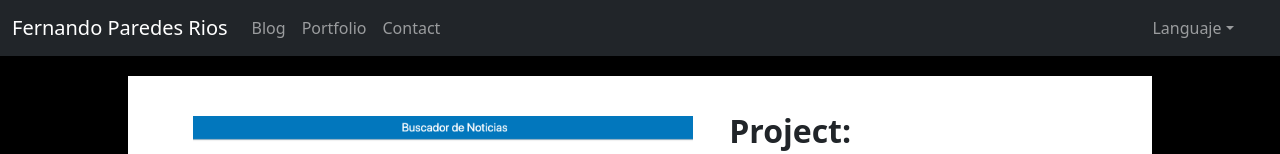
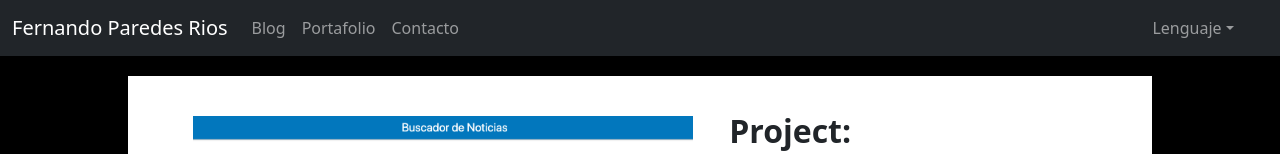
Before and after one commit to ferparrios/Fer-Portfolio-NextJS, a Next.js app: page /web-projects in a window 1280 px wide. Shown: the top 154 px of the page. Built offline with nearby package versions, Linux system fonts and the light colour scheme.

Commit message:
adding internationalization

```diff
--- a/components/BlogHome/BlogHome.tsx
+++ b/components/BlogHome/BlogHome.tsx
@@ -1,11 +1,24 @@
 import React from "react";
 import { HomeCard } from "@components/index";
 import { blogsData } from "banners-data";
+import { useRouter } from 'next/router';
+import { en } from "i18n/en";
+import { es } from "i18n/es";
+import { fr } from "i18n/fr";
 
 export const BlogHome = () => {
+
+  const { locale } = useRouter()
+
   return (
     <div className="blog-home-container" id="blog-home">
-      <h1 className="blog-home-title">Check my Posts</h1>
+      <h1 className="blog-home-title">
+        {[
+          locale === "en-US" && en.blogHomeTitle,
+          locale === "es-PE" && es.blogHomeTitle,
+          locale === "fr-CA" && fr.blogHomeTitle
+        ]}
+      </h1>
       <div className="blog-home-cards-container">
         {blogsData.map((i, index) => (
           <HomeCard
--- a/components/Navbar/Navbar.tsx
+++ b/components/Navbar/Navbar.tsx
@@ -1,11 +1,21 @@
 import Link from "next/link";
+import { useRouter } from "next/router";
 import React, { useState } from "react";
+import { en } from "../../i18n/en";
+import { es } from "../../i18n/es";
+import { fr } from "../../i18n/fr";
 
 export const Navbar = () => {
   const [dropdownActive, setDropdownActive] = useState(false);
   const [clickBlog, setClickMenu] = useState(false);
   const [clickPortfolio, setClickPortfolio] = useState(false);
   const [clickContact, setClickContact] = useState(false);
+
+  const { locale, locales, defaultLocale, route } = useRouter();
+  console.log("Locale: ", locale);
+  console.log("Available Locales: ", locales);
+  console.log("Defaul locale: ", defaultLocale);
+  console.log("Route: ", route)
 
   return (
     <nav className="navbar navbar-expand-lg navbar-dark bg-dark navbar-container ">
@@ -37,7 +47,11 @@ export const Navbar = () => {
                     setClickContact(false);
                   }}
                 >
-                  Blog
+                  {[
+                    locale === "es-PE" && es.blogMenu,
+                    locale === "en-US" && en.blogMenu,
+                    locale === "fr-CA" && fr.blogMenu,
+                  ]}
                 </a>
               </Link>
             </li>
@@ -51,7 +65,11 @@ export const Navbar = () => {
                     setClickContact(false);
                   }}
                 >
-                  Portfolio
+                  {[
+                    locale === "es-PE" && es.portfolioMenu,
+                    locale === "en-US" && en.portfolioMenu,
+                    locale === "fr-CA" && fr.portfolioMenu,
+                  ]}
                 </a>
               </Link>
             </li>
@@ -65,21 +83,29 @@ export const Navbar = () => {
                     setClickContact(true);
                   }}
                 >
-                  Contact
+                  {[
+                    locale === "es-PE" && es.contactMenu,
+                    locale === "en-US" && en.contactMenu,
+                    locale === "fr-CA" && fr.contactMenu,
+                  ]}
                 </a>
               </Link>
             </li>
             <li className="nav-item dropdown languaje-container">
               <a
                 className="nav-link dropdown-toggle"
-                href="#"
+                // href="#"
                 id="navbarDropdownMenuLink"
                 role="button"
                 data-bs-toggle="dropdown"
                 aria-expanded="false"
                 onClick={() => setDropdownActive(!dropdownActive)}
               >
-                Languaje
+                {[
+                  locale === "es-PE" && es.languajeMenu,
+                  locale === "en-US" && en.languajeMenu,
+                  locale === "fr-CA" && fr.languajeMenu,
+                ]}
               </a>
               <ul
                 className={
@@ -88,19 +114,19 @@ export const Navbar = () => {
                 aria-labelledby="navbarDropdownMenuLink"
               >
                 <li>
-                  <a className="dropdown-item" href="#">
-                    EN
-                  </a>
+                  <Link href={'/'} locale={'en-US'} >
+                    <a className="dropdown-item">EN</a>
+                  </Link>
                 </li>
                 <li>
-                  <a className="dropdown-item" href="#">
-                    SP
-                  </a>
+                  <Link href={'/'} locale={'es-PE'}>
+                    <a className="dropdown-item">ES</a>
+                  </Link>
                 </li>
                 <li>
-                  <a className="dropdown-item" href="#">
-                    FR
-                  </a>
+                  <Link href={'/'} locale={'fr-CA'}>
+                    <a className="dropdown-item">FR</a>
+                  </Link>
                 </li>
               </ul>
             </li>
--- a/components/PortfolioContainer/PortfolioContainer.tsx
+++ b/components/PortfolioContainer/PortfolioContainer.tsx
@@ -1,13 +1,24 @@
 import React from "react";
 import { HomeCard } from "@components/index";
 import { portfolioData } from "banners-data";
+import { useRouter } from "next/router";
+import { en } from "i18n/en";
+import { es } from "i18n/es";
+import { fr } from "i18n/fr";
 
 export const PortfolioContainer = () => {
+  const { locale } = useRouter();
   return (
     <div className="portfolio-home-container" id="portfolio-home">
-      <h1 className="blog-home-title">Projects</h1>
+      <h1 className="blog-home-title">
+        {[
+          locale === "en-US" && en.projectsTitle,
+          locale === "es-PE" && es.projectsTitle,
+          locale === "fr-CA" && fr.projectsTitle,
+        ]}
+      </h1>
       <div className="blog-home-cards-container">
-      {portfolioData.map((i, index) => (
+        {portfolioData.map((i, index) => (
           <HomeCard
             title={i.title}
             backgroundImage={i.backgroundImage}
--- a/components/ProfileCard/ProfileCard.tsx
+++ b/components/ProfileCard/ProfileCard.tsx
@@ -1,3 +1,7 @@
+import { en } from "i18n/en";
+import { es } from "i18n/es";
+import { fr } from "i18n/fr";
+import { useRouter } from "next/router";
 import React,  {useEffect} from "react";
 import { useProfileCard } from "./ProfileCardHooks";
 
@@ -8,6 +12,11 @@ export const ProfileCard = () => {
     profileImage
   } = useProfileCard()
 
+  const { locale, locales, defaultLocale } = useRouter();
+  // console.log("Locale: ", locale);
+  // console.log("Available Locales: ", locales);
+  // console.log("Defaul locale: ", defaultLocale);
+
 
 
   return (
@@ -16,9 +25,23 @@ export const ProfileCard = () => {
         <img src={profileImage} className="profile-card-image" alt="..." />
       </div>
       <div className="profile-card-text-container">
-        <h1 className="profile-card-title">Hello, I am Fer</h1>
+        <h1 className="profile-card-title">
+          {
+            [
+              locale === "en-US" && en.profileTitle,
+              locale === "es-PE" && es.profileTitle,
+              locale === "fr-CA" && fr.profileTitle
+            ]
+          }
+        </h1>
         <p className="profile-card-text">
-          Hello, I am Fer, I work as a frontend developer with over than 5 years of experience in web projects, currently I work with React and React Native. If you like my job please contact me in all social media like @ferparrios.
+        {
+            [
+              locale === "en-US" && en.profileDescription,
+              locale === "es-PE" && es.profileDescription,
+              locale === "fr-CA" && fr.profileDescription
+            ]
+          }
         </p>
       </div>
     </div>
--- /dev/null
+++ b/i18n/en.js
@@ -0,0 +1,10 @@
+export const en = {
+  "languajeMenu": "Languaje",
+  "blogMenu": "Blog",
+  "portfolioMenu": "Portfolio",
+  "contactMenu": "Contact",
+  "profileTitle": "Hello, I'm Fer",
+  "profileDescription": "Hello, I am Fer, I work as a frontend developer with over than 5 years of experience in web projects, currently I work with React and React Native. If you like my job please contact me in all social media like @ferparrios.",
+  "projectsTitle": "Projects",
+  "blogHomeTitle": "Check my Posts"
+}
--- /dev/null
+++ b/i18n/es.js
@@ -0,0 +1,12 @@
+export const es = {
+  "languajeMenu": "Lenguaje",
+  "blogMenu": "Blog",
+  "portfolioMenu": "Portafolio",
+  "contactMenu": "Contacto",
+  "profileTitle": "Hola, soy Fer",
+  "profileTitle": "Hello, I'm Fer",
+  "profileDescription": "Hola, soy Fer, trabajo como desarrollador frontend con más de 5 años de experiencia en proyectos web, actualmente trabajo con React y React Native. Si te gusta mi trabajo, contáctame en todas las redes sociales como @ferparrios.",
+  "projectsTitle": "Proyectos",
+  "blogHomeTitle": "Mira mis Notas"
+
+}
--- /dev/null
+++ b/i18n/fr.js
@@ -0,0 +1,10 @@
+export const fr = {
+  "languajeMenu": "Langue",
+  "blogMenu": "Blog",
+  "portfolioMenu": "Portefeuille",
+  "contactMenu": "Contact",
+  "profileTitle": "Salut, je suis Fer",
+  "profileDescription": "Bonjour, je suis Fer, je travaille en tant que développeur frontend avec plus de 5 ans d'expérience dans les projets web, actuellement je travaille avec React et React Native. Si vous aimez mon travail, veuillez me contacter sur tous les réseaux sociaux comme @ferparrios.",
+  "projectsTitle": "Projets",
+  "blogHomeTitle": "Lit mes Posts"
+}
--- a/next.config.js
+++ b/next.config.js
@@ -1,6 +1,10 @@
 /** @type {import('next').NextConfig} */
 const nextConfig = {
   reactStrictMode: true,
+  i18n:{
+    locales: ["en-US", "es-PE", "fr-CA"],
+    defaultLocale: "es-PE"
+  }
 }
 
 module.exports = nextConfig
```
Also changed, not shown: pages/index.tsx (+11 -6 lines).
